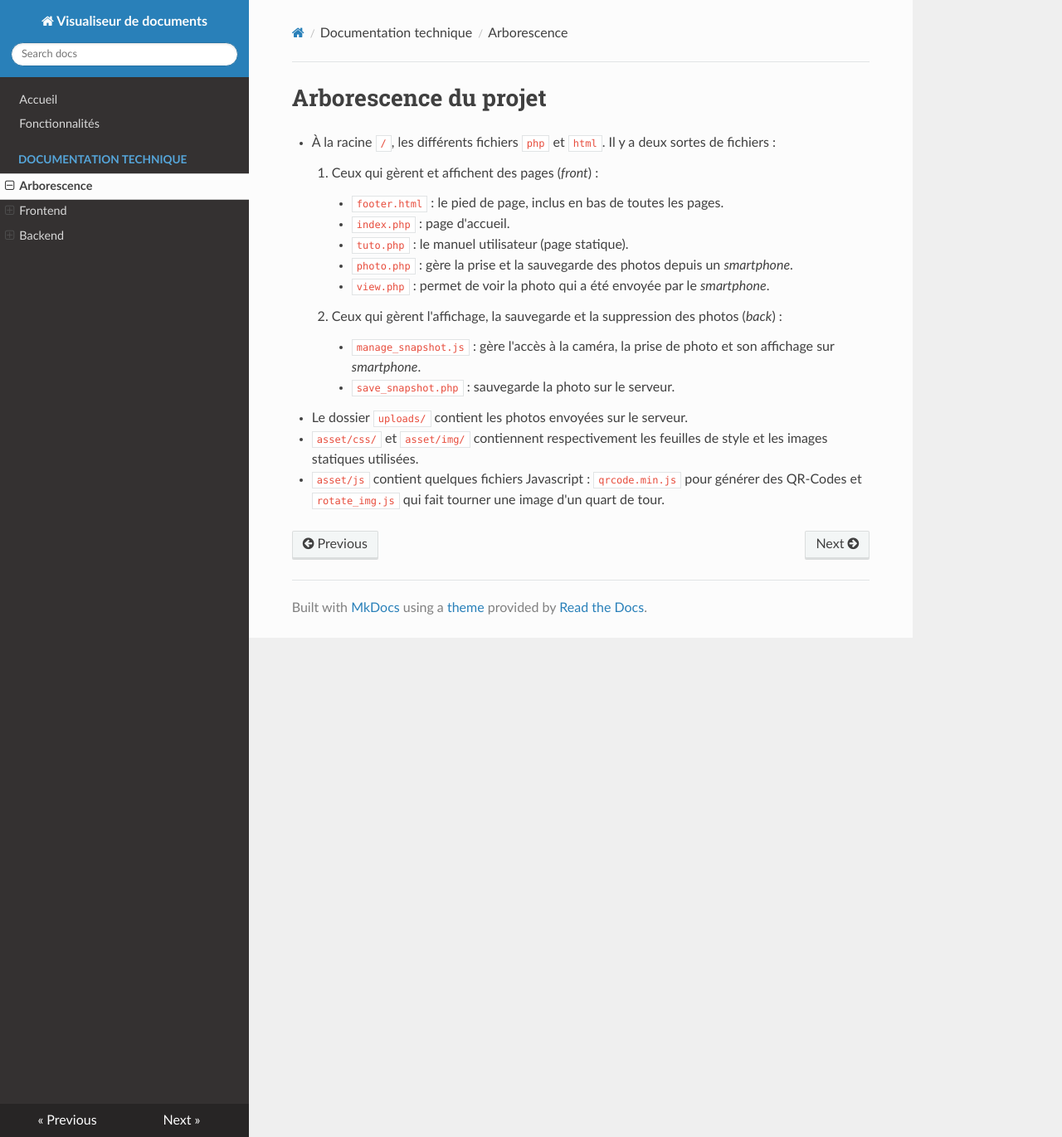
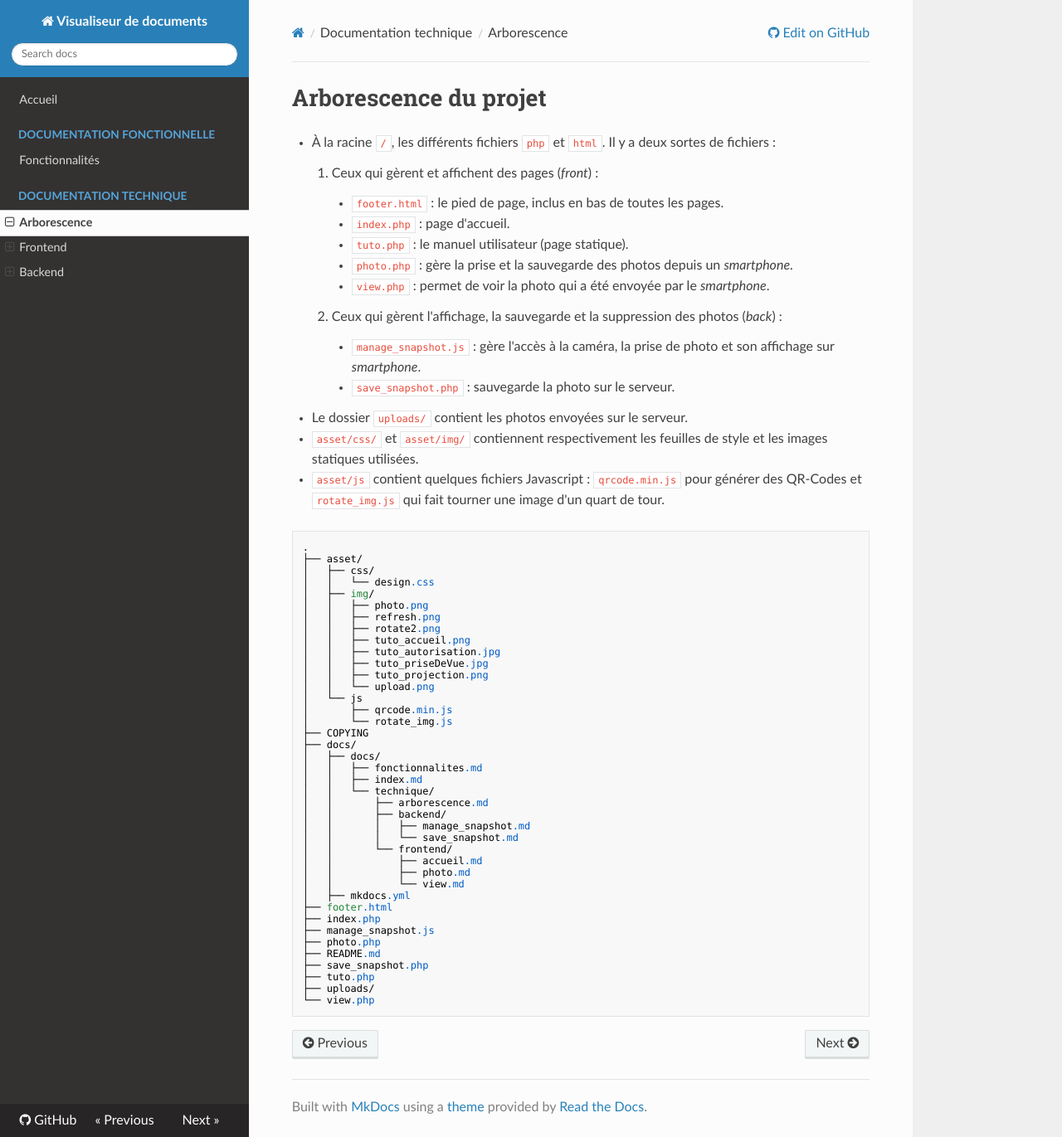
Before and after one commit to cmtpages/visualiseur, an MkDocs documentation site: the page built from docs/docs/technique/arborescence.md, in a window 1280 px wide and 1371 px high. Shown: the whole window at 83% size. Built offline with MkDocs 1.6.1, drawn with Linux system fonts in a browser that asks for light colours; nearby versions of some CDN libraries.

Commit message:
Docs: suite de la rédaction

````diff
--- a/docs/docs/technique/arborescence.md
+++ b/docs/docs/technique/arborescence.md
@@ -12,3 +12,47 @@
 * Le dossier `uploads/` contient les photos envoyées sur le serveur.
 * `asset/css/` et `asset/img/` contiennent respectivement les feuilles de style et les images statiques utilisées.
 * `asset/js` contient quelques fichiers Javascript : `qrcode.min.js` pour générer des QR-Codes et `rotate_img.js` qui fait tourner une image d'un quart de tour.
+
+
+```
+.
+├── asset/
+│   ├── css/
+│   │   └── design.css
+│   ├── img/
+│   │   ├── photo.png
+│   │   ├── refresh.png
+│   │   ├── rotate2.png
+│   │   ├── tuto_accueil.png
+│   │   ├── tuto_autorisation.jpg
+│   │   ├── tuto_priseDeVue.jpg
+│   │   ├── tuto_projection.png
+│   │   └── upload.png
+│   └── js
+│       ├── qrcode.min.js
+│       └── rotate_img.js
+├── COPYING
+├── docs/
+│   ├── docs/
+│   │   ├── fonctionnalites.md
+│   │   ├── index.md
+│   │   └── technique/
+│   │       ├── arborescence.md
+│   │       ├── backend/
+│   │       │   ├── manage_snapshot.md
+│   │       │   └── save_snapshot.md
+│   │       └── frontend/
+│   │           ├── accueil.md
+│   │           ├── photo.md
+│   │           └── view.md
+│   ├── mkdocs.yml
+├── footer.html
+├── index.php
+├── manage_snapshot.js
+├── photo.php
+├── README.md
+├── save_snapshot.php
+├── tuto.php
+├── uploads/
+└── view.php
+```
--- a/docs/mkdocs.yml
+++ b/docs/mkdocs.yml
@@ -1,5 +1,7 @@
 site_name: Visualiseur de documents
 site_url: https://prof.cpages.org/visualiseur
+repo_url: https://github.com/cmtpages/visualiseur
+edit_uri: '#docs/'
 theme:
   name: readthedocs
   highlightjs: true
@@ -7,7 +9,8 @@ theme:
     - yaml
 nav:
     - 'Accueil': index.md
-    - 'Fonctionnalités': fonctionnalites.md
+    - 'Documentation fonctionnelle':
+        - 'Fonctionnalités': fonctionnalites.md
     - 'Documentation technique':
         - 'Arborescence': technique/arborescence.md
         - 'Frontend':
````
